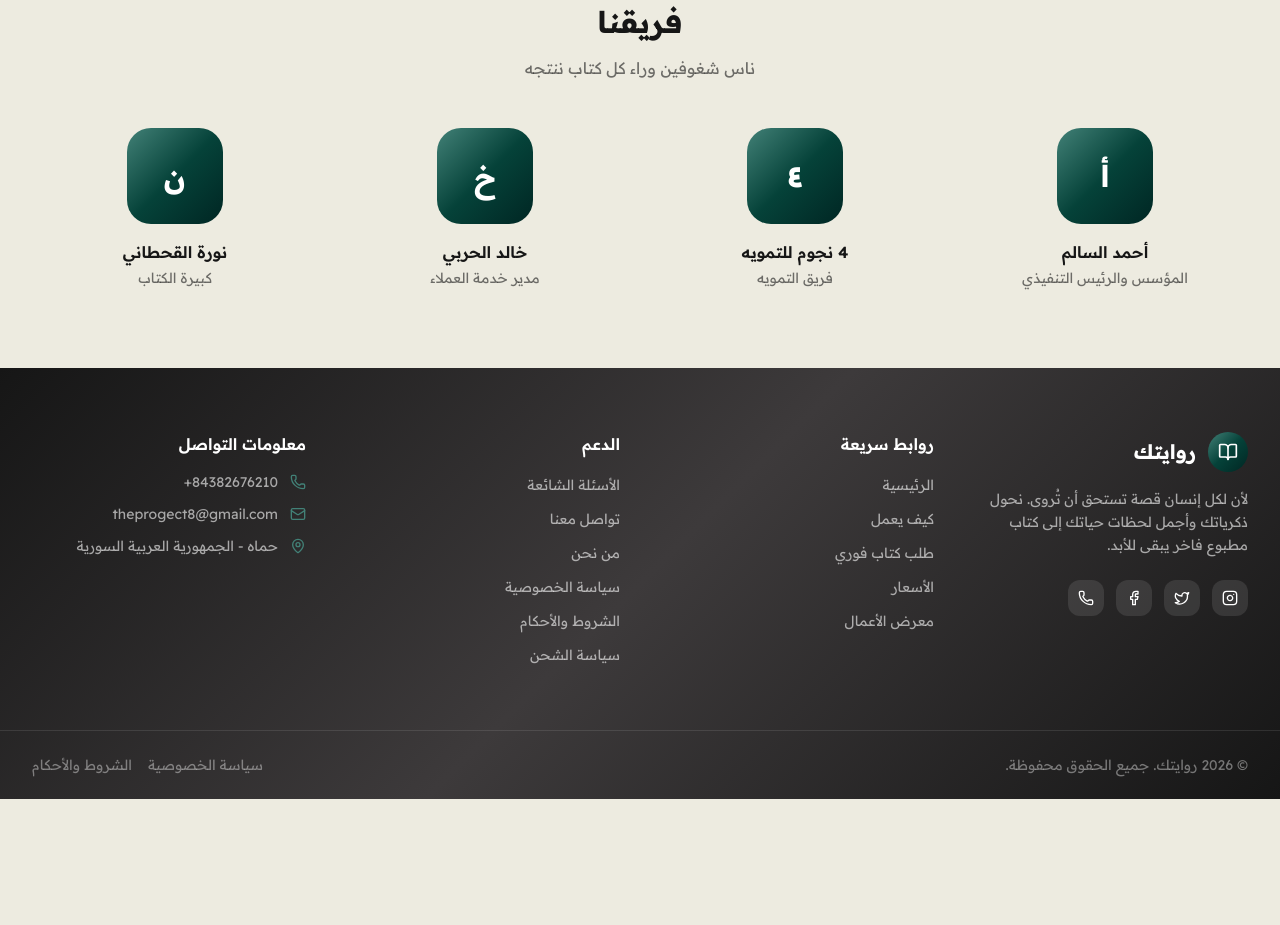
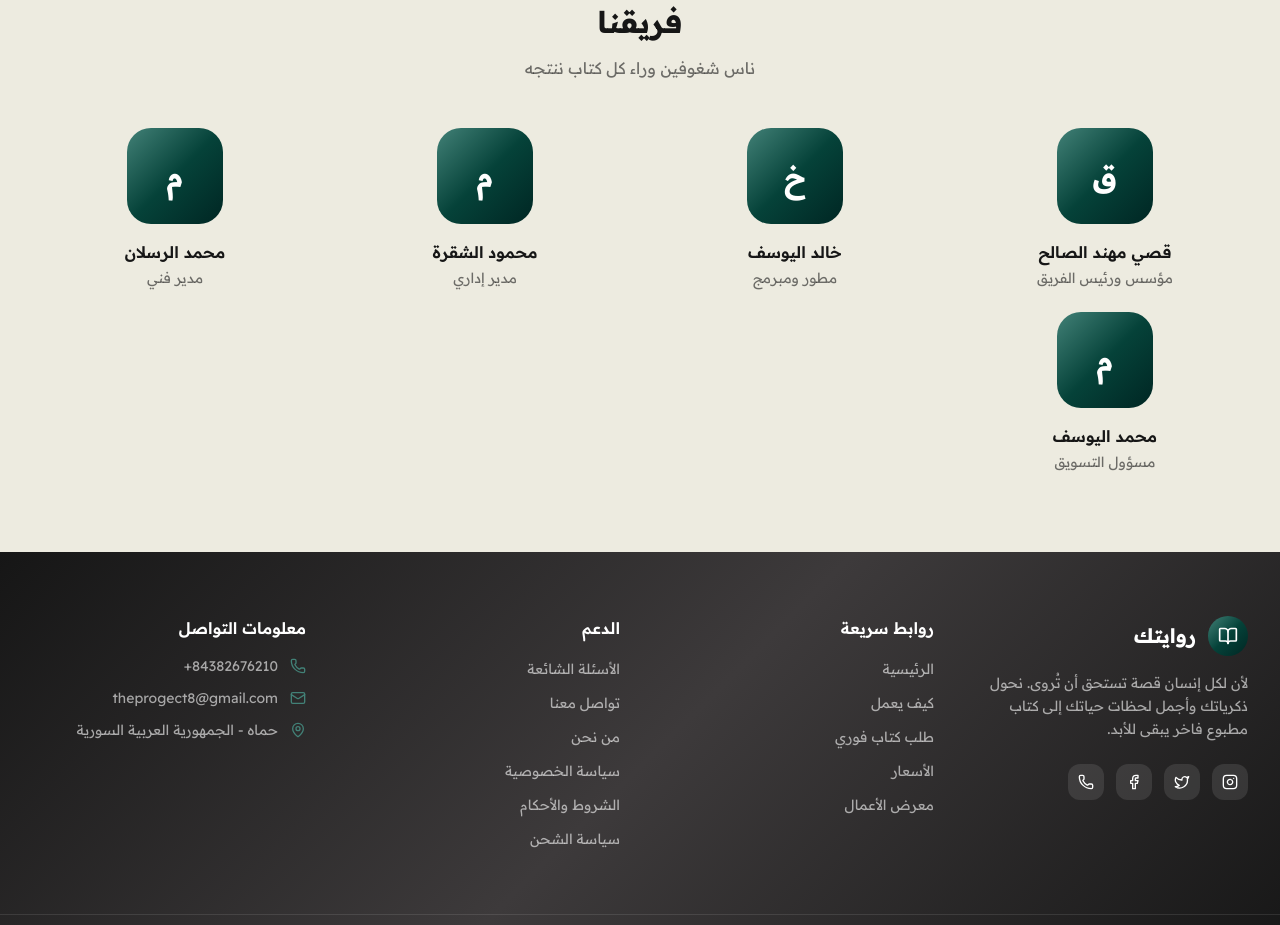
Before and after one commit to kalsalh23/rewaytik, a React (Vite) app: page /about in a window 1280 px wide. Shown: the part 1060-1985 px from the top of the page. Before the commit the page ends 1859 px from the top, so only its background shows below. Built offline with nearby package versions, Linux system fonts and the light colour scheme.

Commit message:
تحديث أسماء فريق العمل

```diff
--- a/src/pages/About.tsx
+++ b/src/pages/About.tsx
@@ -9,10 +9,11 @@ const values = [
 ]
 
 const team = [
-  { name: 'أحمد السالم', role: 'المؤسس والرئيس التنفيذي', initial: 'أ' },
-  { name: '4 نجوم للتمويه', role: 'فريق التمويه', initial: '٤' },
-  { name: 'خالد الحربي', role: 'مدير خدمة العملاء', initial: 'خ' },
-  { name: 'نورة القحطاني', role: 'كبيرة الكتاب', initial: 'ن' },
+  { name: 'قصي مهند الصالح', role: 'مؤسس ورئيس الفريق', initial: 'ق' },
+  { name: 'خالد اليوسف', role: 'مطور ومبرمج', initial: 'خ' },
+  { name: 'محمود الشقرة', role: 'مدير إداري', initial: 'م' },
+  { name: 'محمد الرسلان', role: 'مدير فني', initial: 'م' },
+  { name: 'محمد اليوسف', role: 'مسؤول التسويق', initial: 'م' },
 ]
 
 export default function About() {
```
